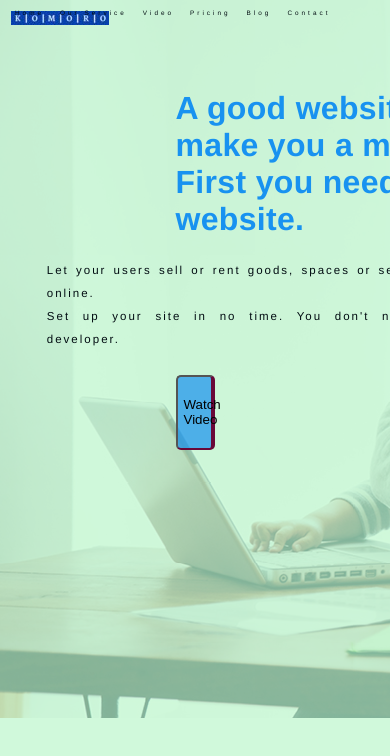
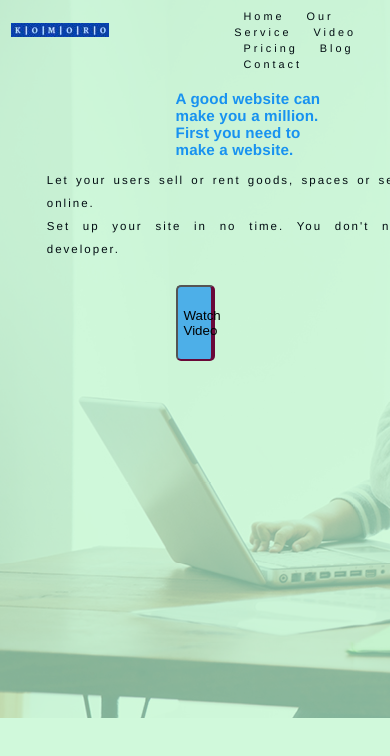
Before and after one commit to Martixana/komoro, a plain HTML site: page index.html in a window 390 px wide. Drawn offline with Linux system fonts and the light colour scheme.

Commit message:
Update main.css

```diff
--- a/css/main.css
+++ b/css/main.css
@@ -94,16 +94,34 @@ a:hover{
 	div{ border:none;
 		 display: block;
 		 text-align: center;
-		 margin-top: 0px;
-		 margin-left: 0px;
+		/* margin-top: 0px;*/
+		 margin-left: auto;
 		 }
 }
 @media screen and (max-width: 1120px){
   nav{
   	  display:block;
   	  /*text-align: center;*/
-	  font-size: 50%;
-	  margin: 0px;
+	  font-size: 85%;
+	  /*margin: 0px;*/
 	  padding:0px;
+	  margin-top: auto;
+
 		 }
 }
+@media screen and (max-width: 1120px){
+  a{
+  	  /*display:block;*/
+  	  /*text-align: center;*/
+	  margin: 1%;
+	  padding:5%;
+
+		 }
+}
+
+@media screen and (max-width: 1120px){
+  h1{
+  	  font-size: 95%;
+  	  max-width: 40%;
+		 }
+}
```
